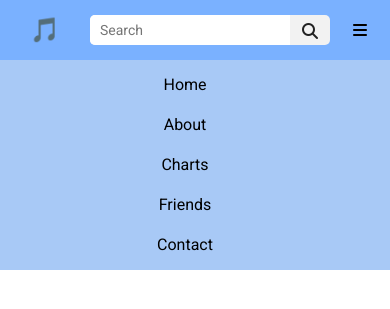
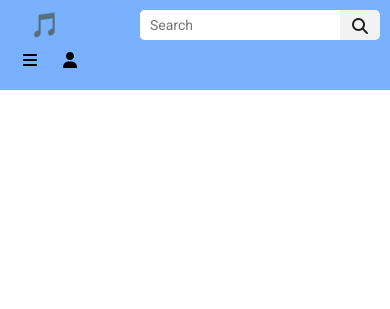
Before and after one commit to ryan-kobayashi/music-rater, a PHP site: page /landingpage.html in a window 390 px wide. Shown: the top 309 px of the page. Run offline with PHP 8.4, Linux system fonts and the light colour scheme.

Commit message:
finished basic navbar

```diff
--- a/landingpage.css
+++ b/landingpage.css
@@ -31,10 +31,6 @@ nav ul {
     justify-content: space-between;
 }
 
-nav ul li.logo{
-    float: left;
-}
-
 nav ul .search-icon {
     height: 30px;
     width: 240px;
@@ -42,7 +38,6 @@ nav ul .search-icon {
     flex: initial;
     background: #f2f2f2;
     border-radius: 5px;
-    text-align: center;
 }
 
 nav ul .search-icon input {
@@ -69,8 +64,8 @@ nav ul .search-icon .icon span {
 }
 
 nav ul div.menu {
-    padding: 0 10px;
     display: flex;
+    flex: initial;
 }
 
 nav ul div.menu a {
@@ -88,7 +83,6 @@ nav ul div.menu a:hover {
 /* Hamburger icon */
 nav ul li.hamburger {
     font-size: 16px;
-    flex: none;
     display: none;
 }
 
@@ -107,7 +101,7 @@ nav ul li.hamburger:hover span:before {
 /* Account icon */
 nav ul li.account {
     font-size: 16px;
-    flex: none;
+    flex: initial;
 }
 
 nav ul li.account span {
@@ -131,24 +125,26 @@ nav ul li.account span {
 }
 
 @media screen and (max-width: 800px) {
-    nav ul li.hamburger {
+    nav ul div.menu li.hamburger {
         display: block;
     }
     nav {
+        z-index: 1;
         padding: 10px 10px 10px 10px;
     }
-    nav ul div.menu {
+    nav ul div.menu .text{
+        z-index: -1;
         position: fixed;
-        top: 60px;
+        top: -220px;
         right: 0;
         width: 100%;
         background: #a8c9f6;
         display: inline-block;
+        text-align: center;
+        transition: top .4s;
     }
-    nav ul div.menu li {
-        text-align: center;
-        line-height: 10px;
-        margin: 10px 0;
+    nav ul div.menu .text.show {
+        top: 60px;
     }
 
 }
--- a/landingpage.html
+++ b/landingpage.html
@@ -13,8 +13,8 @@
     <meta name='viewport' content='width=device-width, initial-scale=1.0'>
 
     <title>Your Music Rater - Welcome</title>
-    <link rel='stylesheet' href='landingpage.css' />
-    <link rel='stylesheet' href=' https://cdnjs.cloudflare.com/ajax/libs/font-awesome/6.4.2/css/all.min.css' />
+    <link rel='stylesheet' href='landingpage.css'/>
+    <link rel='stylesheet' href=' https://cdnjs.cloudflare.com/ajax/libs/font-awesome/6.4.2/css/all.min.css'/>
 </head>
 
 <!--
@@ -39,18 +39,30 @@
                         <span class='fa fa-search'></span>
                     </label>
                 </li>
+                <!-- TODO: bug with onle one nav link showing up in mobile mode-->
                 <div class='menu'>
-                    <li><a href='#'>Home</a></li>
-                    <li><a href='#'>About</a></li>
-                    <li><a href='topsongs.html'>Charts</a></li>
-                    <li><a href='#'>Friends</a></li>
-                    <li><a href='#'>Contact</a></li>
+                    <li class="text"><a href='#'>Home</a></li>
+                    <li class="text"><a href='#'>About</a></li>
+                    <li class="text"><a href='topsongs.html'>Charts</a></li>
+                    <li class="text"><a href='#'>Friends</a></li>
+                    <li class="text"><a href='#'>Contact</a></li>
+                    <li class='hamburger'><span class='fas fa-bars'></span></li>
+                    <li class='account'><span class='fas fa-user'></span></li>
                 </div>
-                <li class='hamburger'><span class='fas fa-bars'></span></li>
-                <li class='account'><span class='fas fa-user'></span></li>
             </ul>
         </nav>
     </header>
 
+    <!-- script for hamburger functionality in mobile mode -->
+    <script src="https://code.jquery.com/jquery-3.4.1.js"></script>
+
+    <script>
+        $('nav ul div.menu .hamburger').click(function(){
+            $('nav ul div.menu .text').toggleClass("show");
+        });
+    </script>
+
 </body>
+
+
 </html>
```
Also changed, not shown: index.html (deleted, +0 -55 lines).
